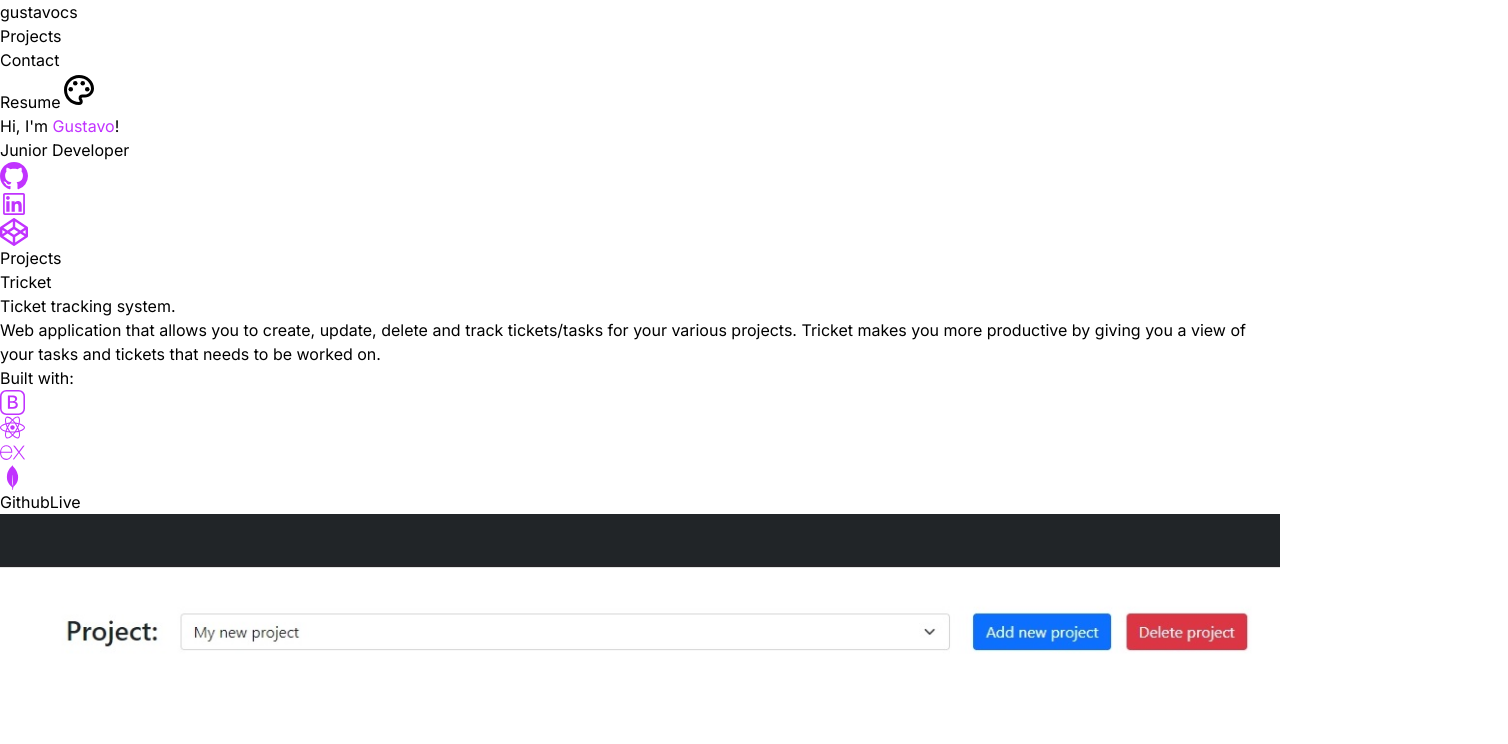
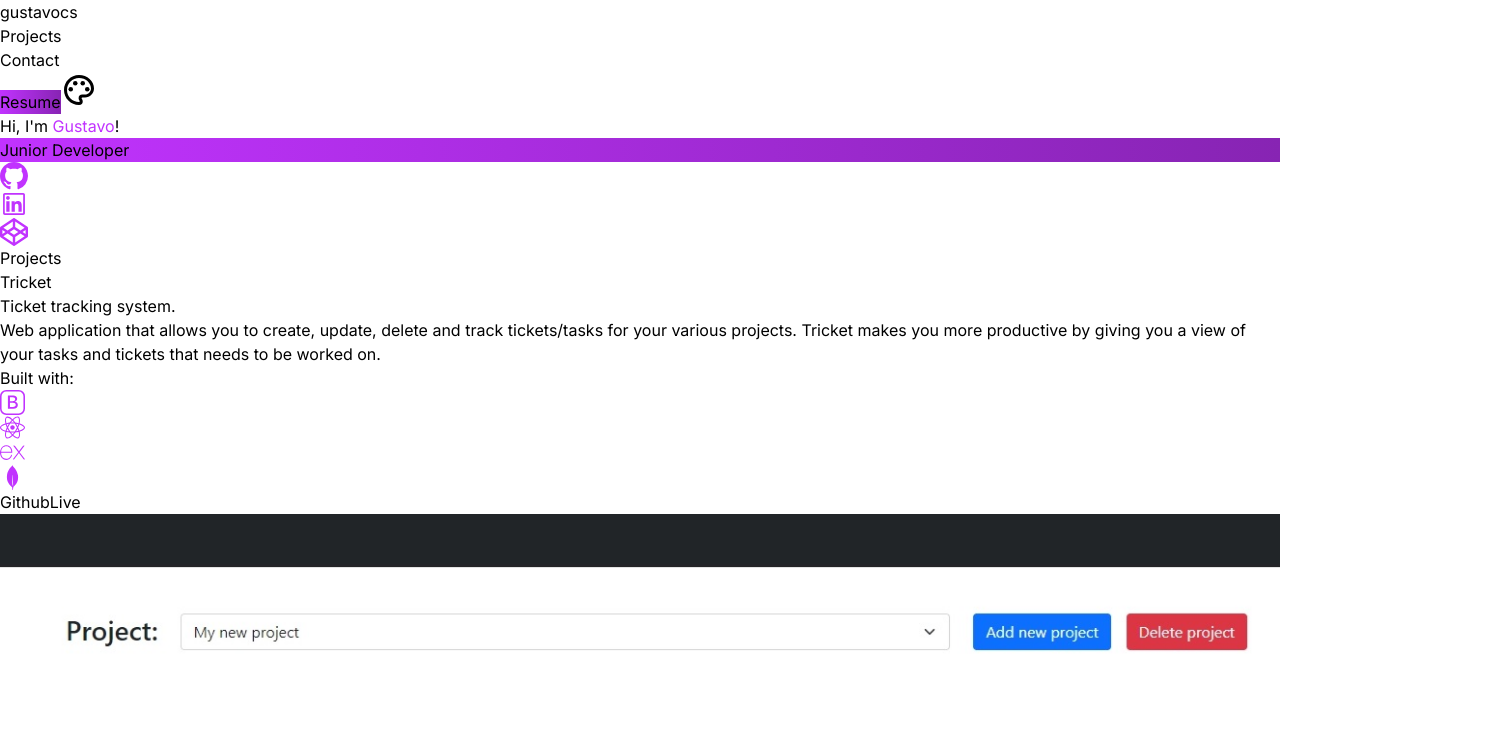
Before and after one commit to gustavocsak/portfolio, a React (Create React App) app: page / in a window 1280 px wide. Shown: the top 744 px of the page, 1508 px wide, since content can reach past the window. Built offline with nearby package versions, Linux system fonts and the light colour scheme; the HTML template or start-up script is replaced by a standard one.

Commit message:
Hero and navbar supports color changing

```diff
--- a/src/components/Contact.js
+++ b/src/components/Contact.js
@@ -1,7 +1,7 @@
 import React, { useRef, useState } from 'react'
 import { gsap } from 'gsap/gsap-core'
 import { useGSAP } from '@gsap/react'
-
+import { colorUtils } from '../utils/colorUtils'
 /**
  * TODO: implement captcha?
  */
@@ -21,15 +21,11 @@ const Contact = () => {
 		setAnimation(animation + 1);
 	}
 
-	const getRandom = (min, max) => {
-		return Math.random() * (max - min) + min;
-	}
-
 	useGSAP(() => {
 		gsap.to(".ball", {
-			x: getRandom(0, 500),
-			y: getRandom(0, 220),
-			duration: (getRandom(5, 14) / 10),
+			x: colorUtils.getRandom(0, 500),
+			y: colorUtils.getRandom(0, 220),
+			duration: (colorUtils.getRandom(5, 14) / 10),
 			ease: "power4.out",
 			onComplete: handleEndAnimation
 		})
--- a/src/components/Grid.js
+++ b/src/components/Grid.js
@@ -1,6 +1,6 @@
 import React, { useRef, useState } from 'react'
 import { gsap } from 'gsap';
-import { color } from '../utils/constants';
+import { colorUtils } from '../utils/colorUtils';
 import { useGSAP } from '@gsap/react';
 import { useColor } from './ColorContext';
 
@@ -11,44 +11,14 @@ const grid = Array.from(Array(400).keys());
  * TODO: animate only when in view?
  */
 
-const getRandom = (min, max) => {
-	return Math.floor(Math.random() * (max - min) + min);
-}
-
-const generateRandomRGB = () => {
-	const generatedColor = {
-		red: Math.floor(Math.random() * 220) + 36,
-		green: Math.floor(Math.random() * 220) + 36,
-		blue: Math.floor(Math.random() * 220) + 36
-	}
-	return generatedColor;
-}
-
-const generateShades = (rgb, factor, numOfShades) => {
-	console.log(rgb)
-	const shades = [];
-	for (let i = 0; i < numOfShades; i++) {
-		const light = 1 - factor * i;
-		const newColor = {
-			red: Math.round(rgb.red * light),
-			green: Math.round(rgb.green * light),
-			blue: Math.round(rgb.blue * light)
-		}
-		shades.push(`rgb(${newColor.red}, ${newColor.green}, ${newColor.blue})`)
-	}
-	return shades
-}
-
 const Grid = () => {
 
 	const { primaryColor } = useColor();
 
 	const createTimeline = () => {
 
-		let possibleColors = generateShades(generateRandomRGB(), 0.15, 6)
-
+		let possibleColors = colorUtils.generateShades(colorUtils.generateRandomRGB(), 0.15, 6)
 		let tl = gsap.timeline({
-
 			ease: 'easeInOutSine',
 			defaults: { duration: 0.5, ease: 'easeInOutQuad' },
 			onComplete: handleEndAnimation
@@ -70,39 +40,33 @@ const Grid = () => {
 		tl.to('.dot', {
 			duration: 0.4,
 			scale: 0.4,
-
 			ease: "power4.out",
 			stagger: {
 				grid: [20, 20],
 				from: 'center',
 				amount: 1,
-
 			}
 		}, "shrink")
 
 		tl.to('.dot', {
 			duration: 0.5,
 			scale: 1,
-
 			ease: "power4.out",
 			stagger: {
 				grid: [20, 20],
 				from: 'center',
 				amount: 1,
-
 			}
 		}, "shrink+=0.2")
 
 		tl.to('.dot', {
 			duration: 0.5,
 			scale: 0.4,
-
 			ease: "power4.out",
 			stagger: {
 				grid: [20, 20],
 				from: 'center',
 				amount: 1,
-
 			}
 		}, "shrink+=0.4")
 
@@ -117,11 +81,9 @@ const Grid = () => {
 			}
 		}, "shrink+=0.6")
 
-
-
 		tl.to('.dot', {
 			duration: 1,
-			backgroundColor: (index) => possibleColors[getRandom(0, possibleColors.length)],
+			backgroundColor: (index) => possibleColors[colorUtils.getRandom(0, possibleColors.length)],
 			ease: "power4.out",
 			stagger: {
 				grid: [20, 20],
--- a/src/components/Hero.js
+++ b/src/components/Hero.js
@@ -1,4 +1,4 @@
-import React, { useEffect, useRef } from 'react'
+import React, { useRef } from 'react'
 import Navbar from './Navbar'
 import { BsGithub } from 'react-icons/bs';
 import { AiOutlineLinkedin } from "react-icons/ai";
@@ -9,6 +9,7 @@ import { color, titleLetter } from '../utils/constants';
 import { useGSAP } from '@gsap/react';
 import { FaCodepen } from 'react-icons/fa';
 import { useColor } from './ColorContext';
+import { colorUtils } from '../utils/colorUtils';
 
 /**
  * TODO: take out translate from other pages replace with gsap
@@ -19,6 +20,10 @@ const Hero = () => {
     const comp = useRef();
     const nav = useRef();
     const { primaryColor } = useColor();
+
+    const gradientStyle = {
+        background: `linear-gradient(to right, ${primaryColor}, ${colorUtils.lightHex(primaryColor)})`,
+    };
 
     useGSAP(() => {
         let ctx = gsap.context(() => {
@@ -86,14 +91,14 @@ const Hero = () => {
                             <span>Hi, I'm  </span>
 
                             {titleLetter.map((letter, index) => {
-                                return <LetterAnimate key={index} letter={letter} />
+                                return <LetterAnimate color={primaryColor} key={index} letter={letter} />
                             })}!
                         </h1>
                     </div>
                     <div className='clip'>
-                        <div className="inline-block reveal bg-primary text-zinc-100 text-2xl
-                         font-bold px-2 py-0.5 bg-gradient-to-r from-purple-500 to-pink-500
-                          rounded-md leading-10">
+                        <div className={`inline-block reveal text-zinc-100 text-2xl font-bold px-2 py-0.5 rounded-md leading-10`}
+                            style={gradientStyle}
+                        >
                             Junior Developer
                         </div>
                     </div>
--- a/src/components/Navbar.js
+++ b/src/components/Navbar.js
@@ -2,11 +2,15 @@ import React, { useState, useEffect } from 'react'
 import { HexColorPicker } from 'react-colorful';
 import { MdOutlineColorLens } from "react-icons/md";
 import { useColor } from './ColorContext';
+import { colorUtils } from '../utils/colorUtils';
 
 
 const Navbar = ({ navRef }) => {
     const { primaryColor, setPrimaryColor } = useColor();
     const [colorPickerVisible, setColorPickerVisible] = useState(false);
+    const gradientStyle = {
+        background: `linear-gradient(to right, ${primaryColor}, ${colorUtils.lightHex(primaryColor)})`,
+    };
 
     const handleColorPickerClick = () => {
         setColorPickerVisible(!colorPickerVisible);
@@ -44,7 +48,7 @@ const Navbar = ({ navRef }) => {
                     </ul>
                 </div>
                 <div className='flex items-center gap-4'>
-                    <button className='p-2.5 rounded-lg px-4 bg-gradient-to-r from-primary to-pink-500'>Resume</button>
+                    <button className='p-2.5 rounded-lg px-4' style={gradientStyle}>Resume</button>
 
                     <button
                         className=''
--- a/src/utils/LetterAnimate.js
+++ b/src/utils/LetterAnimate.js
@@ -1,22 +1,22 @@
 import React, { useRef } from "react";
-import { color } from "./constants"
 import { gsap } from "gsap/gsap-core";
 import { useGSAP } from "@gsap/react";
 
-const LetterAnimate = ({ letter, time }) => {
+
+const LetterAnimate = ({ letter, time, color }) => {
 
 	const letterRef = useRef();
 	const { contextSafe } = useGSAP({ scope: letterRef })
 
 	useGSAP(() => {
 		gsap.to('.letter', {
-      color: color.primaryPurple,
+			color: color,
 			repeat: -1,
 			duration: 2,
 			ease: "power2.out",
 			yoyo: true
 		})
-  })
+	}, [color])
 
 	const onEnter = contextSafe((e) => {
 		gsap.to(e.target, {
--- /dev/null
+++ b/src/utils/colorUtils.js
@@ -0,0 +1,42 @@
+const getRandom = (min, max) => {
+    return Math.floor(Math.random() * (max - min) + min);
+}
+
+const generateRandomRGB = () => {
+    const generatedColor = {
+        red: Math.floor(Math.random() * 220) + 36,
+        green: Math.floor(Math.random() * 220) + 36,
+        blue: Math.floor(Math.random() * 220) + 36
+    }
+    return generatedColor;
+}
+
+const generateShades = (rgb, factor, numOfShades) => {
+    const shades = [];
+    for (let i = 0; i < numOfShades; i++) {
+        const light = 1 - factor * i;
+        const newColor = {
+            red: Math.round(rgb.red * light),
+            green: Math.round(rgb.green * light),
+            blue: Math.round(rgb.blue * light)
+        }
+        shades.push(`rgb(${newColor.red}, ${newColor.green}, ${newColor.blue})`)
+    }
+    return shades
+}
+
+const lightHex = (hex, factor=0.3) => {
+    const light = 1 - factor;
+    const newRed = Math.round(parseInt(hex.slice(1,3), 16) * light).toString(16).padStart(2, '0')
+    const newGreen = Math.round(parseInt(hex.slice(3,5), 16) * light).toString(16).padStart(2, '0')
+    const newBlue = Math.round(parseInt(hex.slice(5,7), 16) * light).toString(16).padStart(2, '0')
+    const newHex = `#${newRed + newGreen + newBlue}`;
+    return newHex;
+}
+
+export const colorUtils = {
+    getRandom,
+    generateRandomRGB,
+    generateShades,
+    lightHex
+};
```
Lines whose indentation alone changed are shown as unchanged.
